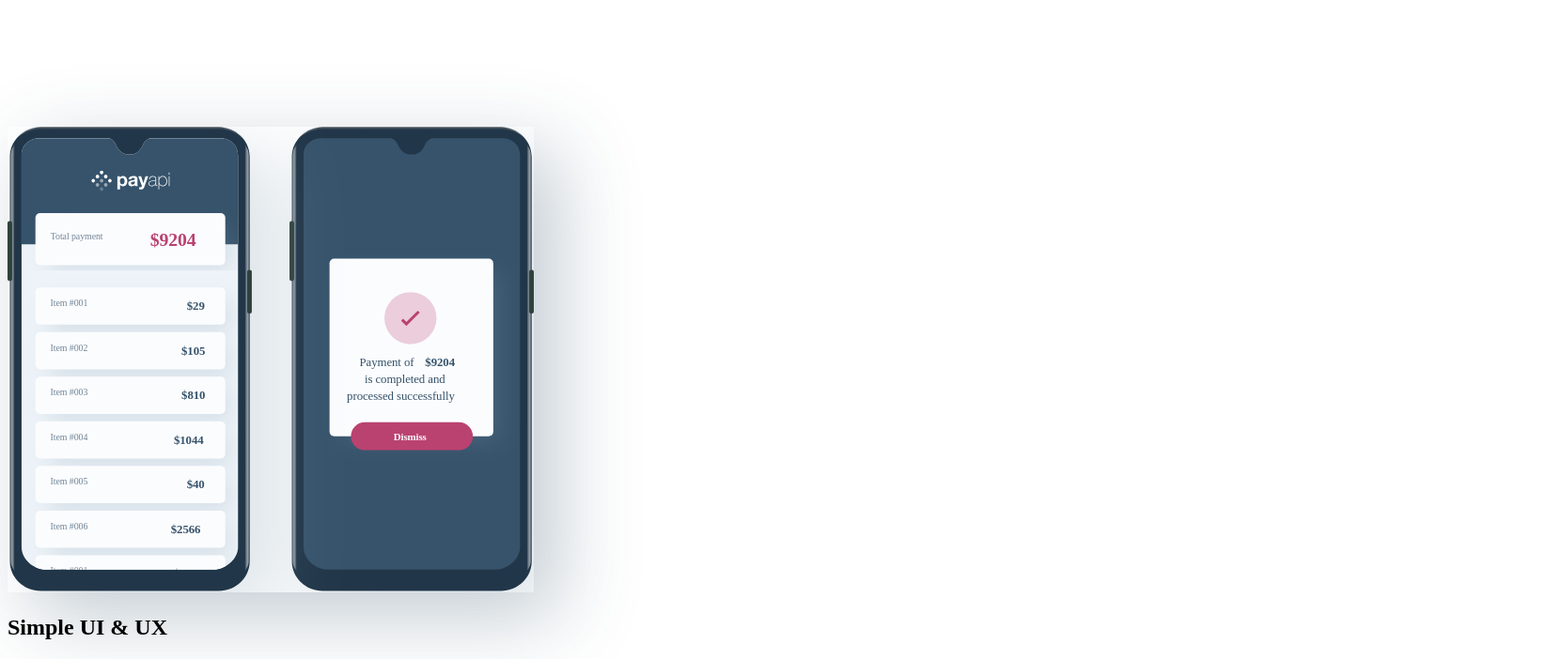
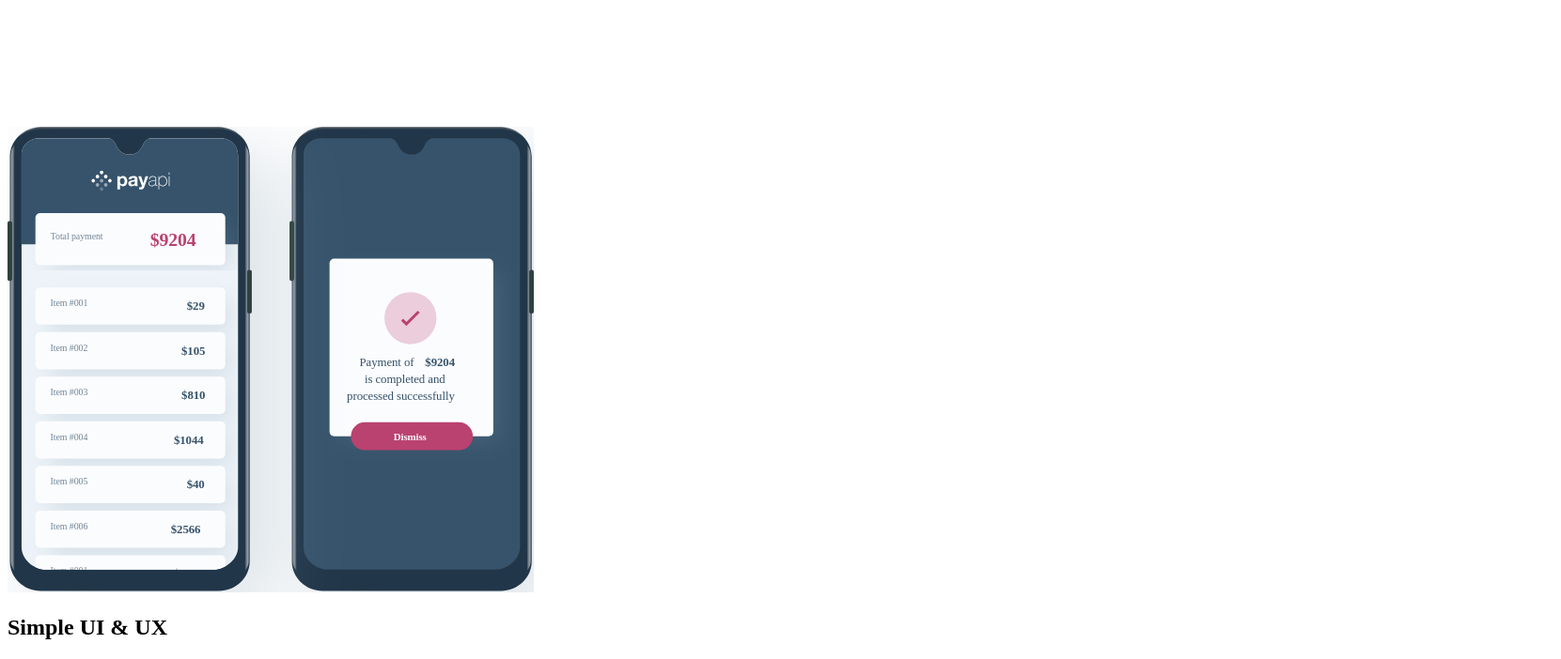
Before and after one commit to Jenskiii/pay-api-nov2023-react, a React (Vite) app: page / in a window 1280 px wide. Shown: the part 2220-2922 px from the top of the page at 94% size, 1661 px wide, since content can reach past the window. Built offline with nearby package versions, Linux system fonts and the light colour scheme; the HTML template or start-up script is replaced by a standard one.

Commit message:
changed implementation backgrouncircle

```diff
--- a/src/components/even-columns/even-columns.module.scss
+++ b/src/components/even-columns/even-columns.module.scss
@@ -17,6 +17,7 @@
 
   &[datatype="ui"] {
     max-width: $even-columns-ui-image-width;
+    box-shadow: none;
     @include mq(large) {
       order: $even-columns-image-order-desktop;
     }
--- a/src/pages/home/home.module.scss
+++ b/src/pages/home/home.module.scss
@@ -157,7 +157,7 @@
       width: 48.75rem;
       height: 48.75rem;
       border-radius: 50%;
-      right: -24.33rem;
+      right: -25.5%;
       top: -35%;
 
       @include mq(large){
```
